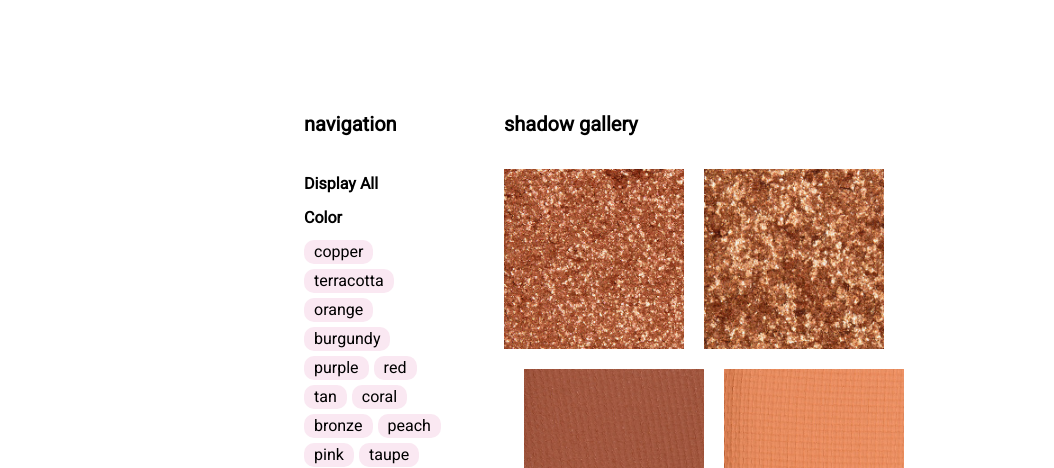
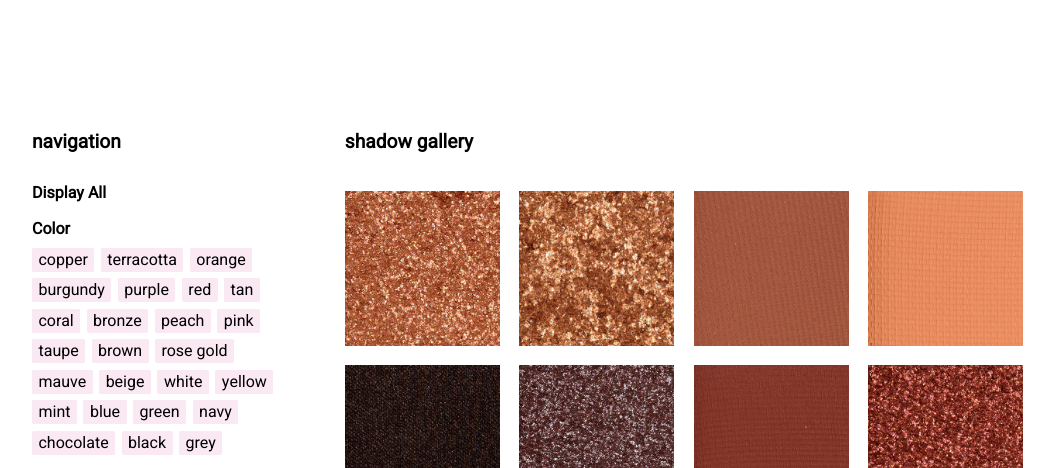
Before and after one commit to lindem42/makeup_tracker, a plain HTML site: page index.html in a window 1280 px wide. Shown: the top 468 px of the page, without its empty margins (96-1150 px from the left). Drawn offline with Linux system fonts and the light colour scheme.

Commit message:
changed dimensions of elements from px to %

```diff
--- a/styles.css
+++ b/styles.css
@@ -12,24 +12,22 @@ body {
 
 #body-container{
     width:auto;
-    padding-left:400px;
-    padding-right:200px;
+    padding-left:10%;
+    padding-right:5%;
     display:flex;
     flex-direction:row;
-    margin-top:100px;
+    margin-top:10%;
 }
 
 #menu-container{
-    width:250px;
-    margin-right:50px;
-    padding-top:10px;
+    width:25%;
+    margin-right:5%;
     background-color:#fff;
 }
 
 #gallery-container{
     background-color:#fff;
-    width:800px;
-    padding-top:10px;
+    width:75%;
     display:flex;
     flex-direction:column;
 }
@@ -43,7 +41,7 @@ body {
 #filter-list{
     display:flex;
     flex-direction:row;
-    padding-left:10px;
+    padding-left:2.5%;
 }
 
 #filter-list .filter{
@@ -51,13 +49,13 @@ body {
 }
 
 .title{
-    font-size:20px;
+    font-size:1.5vw;
     font-weight:bold;
     padding-bottom:2%;
 }
 
 #menu{
-    padding-top:30px;
+    padding-top:7.5%;
     width:100%;
     display:flex;
     flex-direction:column;
@@ -68,24 +66,24 @@ body {
 }
 
 #display-all{
-    padding-bottom:10px;
+    padding-bottom:5%;
 }
 
 .filter-cont{
     display:flex;
     flex-direction:row;
     flex-wrap:wrap;
-    padding-top:10px;
-    padding-bottom:10px;
+    padding-top:2.5%;
+    padding-bottom:5%;
 }
 
 .filter{
     cursor:pointer;
-    padding-right:10px;
-    padding-left:10px;
-    margin-right:5px;
-    margin-bottom:5px;
-    border-radius:10px;
+    padding-right:2.5%;
+    padding-left:2.5%;
+    margin-right:2.5%;
+    margin-bottom:2.5%;
+    border-radius:5%;
     background-color:rgb(250, 232, 242);
 }
 
@@ -104,9 +102,9 @@ body {
 .shade-box{
     display:flex;
     flex-direction:column;
-    width:180px;
-    padding-top:20px;
-    padding-left:20px;
+    width:20%;
+    padding-top:2.5%;
+    padding-left:2.5%;
 }
 
 .shade-box img{
```
